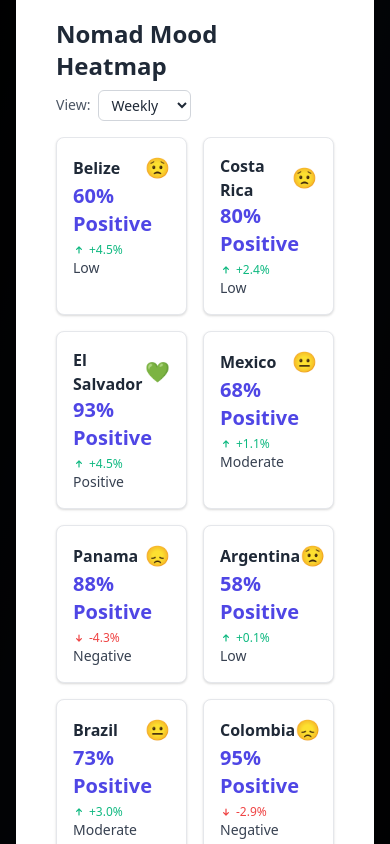
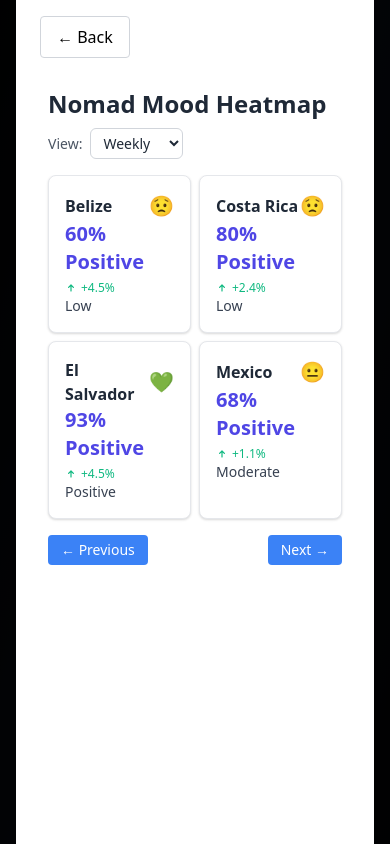
Before and after one commit to hmhlabzio/Nomad-Frontend-, a React (Vite) app: page / in a window 390 px wide. Both pictures are taken after a click on the element "Mood Heatmap". Built offline with nearby package versions, Linux system fonts and the light colour scheme; no server answers.

Commit message:
moodheatmap for mobile view

```diff
--- a/src/App.jsx
+++ b/src/App.jsx
@@ -187,7 +187,7 @@ function App() {
 
        {showMoodHeatmapPopup && (
       <div className="fixed inset-0 bg-black bg-opacity-80 flex items-center justify-center z-50 p-4">
-          <div className="relative w-full max-w-6xl h-[70vh] bg-white text-black rounded-md shadow-lg overflow-hidden">
+        <div className="relative w-full max-w-6xl h-[70vh] bg-white mt-16 text-black rounded-md shadow-lg overflow-hidden">
 
           {/* Close button */}
           <button
--- a/src/components/MoodHeatmap.jsx
+++ b/src/components/MoodHeatmap.jsx
@@ -1,14 +1,28 @@
+import moodJson from "../../public/moodHeatmap.json"; // Adjust as needed
 import { useState, useEffect } from "react";
-import moodJson from "../../public/moodHeatmap.json"; // Adjust as needed
 
 function MoodHeatmap() {
   const [filter, setFilter] = useState("Weekly");
   const [moodData, setMoodData] = useState({ Weekly: [], Monthly: [] });
   const [page, setPage] = useState(0);
-  const itemsPerPage = 8;
+  const [itemsPerPage, setItemsPerPage] = useState(8); // Responsive items per page
 
   useEffect(() => {
     setMoodData(moodJson);
+  }, []);
+
+  useEffect(() => {
+    const updateItemsPerPage = () => {
+      if (window.innerWidth < 640) {
+        setItemsPerPage(4); // 2 cols × 3 rows on mobile
+      } else {
+        setItemsPerPage(8); // 4 cols × 2 rows on larger screens
+      }
+    };
+
+    updateItemsPerPage(); // initial
+    window.addEventListener("resize", updateItemsPerPage);
+    return () => window.removeEventListener("resize", updateItemsPerPage);
   }, []);
 
   const data = moodData[filter] || [];
@@ -20,7 +34,7 @@ function MoodHeatmap() {
   const visibleCards = data.slice(page * itemsPerPage, page * itemsPerPage + itemsPerPage);
 
   return (
-    <div className="w-full h-full overflow-hidden text-gray-800 px-4 sm:px-4">
+    <div className="w-full min-h-screen text-gray-800 px-2 sm:px-4">
       {/* Title + View Select in Same Row */}
       <div className="sticky top-0 bg-white z-20 flex flex-col sm:flex-row sm:items-center sm:justify-between py-4 gap-2">
         <h2 className="text-2xl sm:text-3xl font-bold text-gray-800">
@@ -48,15 +62,14 @@ function MoodHeatmap() {
         Real-time sentiment analysis of digital nomad communities.
       </p>
 
-
       {/* Carousel Grid */}
       <div className="relative">
         {/* Cards */}
-        <div className="grid grid-cols-2 sm:grid-cols-4 gap-4 transition-all duration-300">
+        <div className="grid grid-cols-2 sm:grid-cols-4 gap-2 transition-all duration-300">
           {visibleCards.map((city, index) => (
             <div
               key={index}
-              className="bg-white rounded-lg p-4 sm:p-5 shadow border border-gray-200"
+              className="bg-white rounded-lg p-4 sm:p-5 shadow border border-gray-200 w-full max-w-[95%] mx-auto"
             >
               <div className="flex justify-between items-center">
                 <h3 className="text-base sm:text-lg font-semibold text-gray-800">{city.city}</h3>
@@ -101,20 +114,21 @@ function MoodHeatmap() {
         </div>
 
         {/* Navigation */}
-        <div className="flex justify-between mt-4 mb-2">
+        <div className="flex justify-between mt-4 mb-8 sm:mb-6">
           <button
             onClick={prevPage}
-            className="px-4 py-2 bg-blue-500 text-white rounded hover:bg-blue-600"
+            className="text-sm px-3 py-1 sm:px-4 sm:py-2 bg-blue-500 text-white rounded hover:bg-blue-600"
           >
             ← Previous
           </button>
           <button
             onClick={nextPage}
-            className="px-4 py-2 bg-blue-500 text-white rounded hover:bg-blue-600"
+            className="text-sm px-3 py-1 sm:px-4 sm:py-2 bg-blue-500 text-white rounded hover:bg-blue-600"
           >
             Next →
           </button>
         </div>
+
       </div>
     </div>
   );
```
Lines whose indentation alone changed are shown as unchanged.
